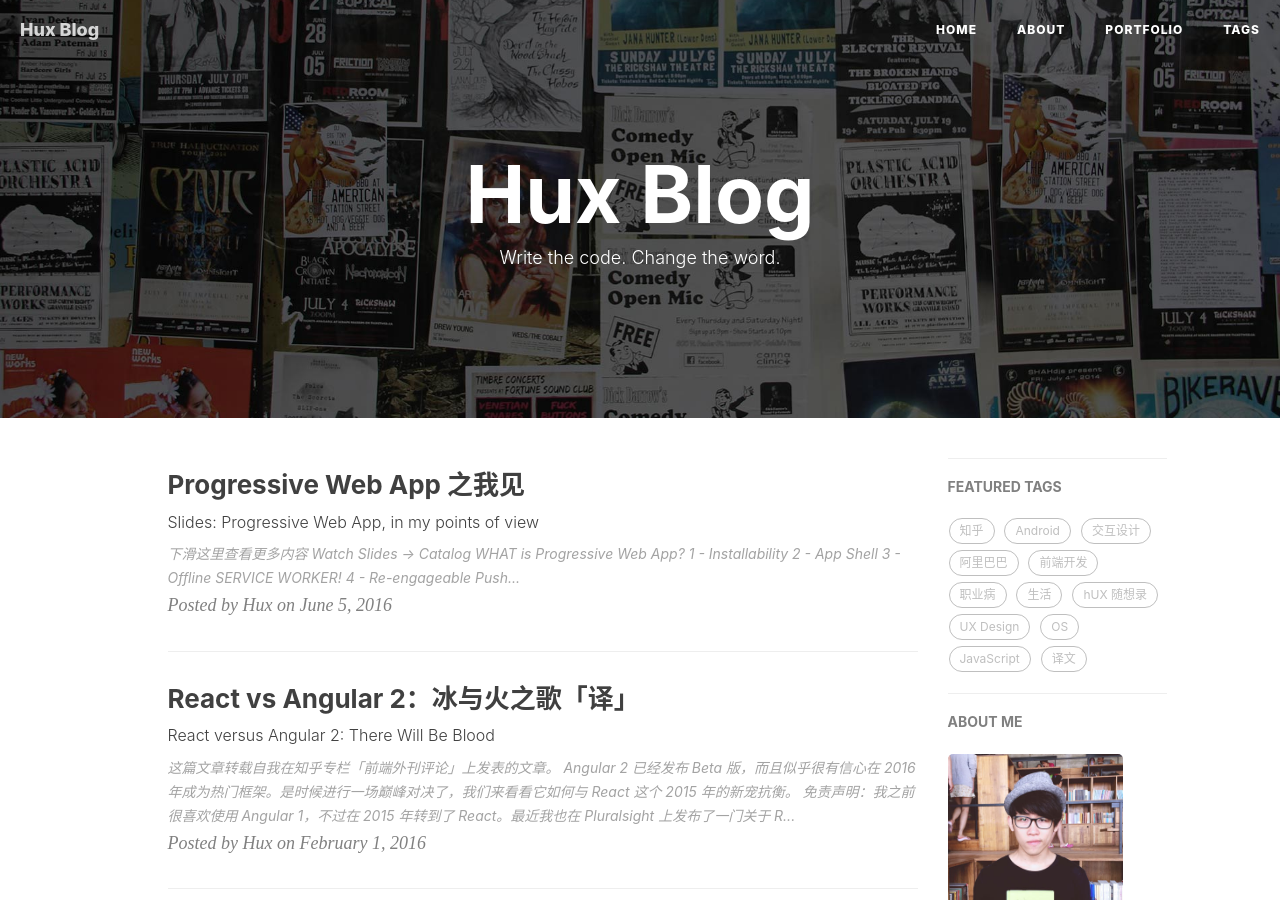
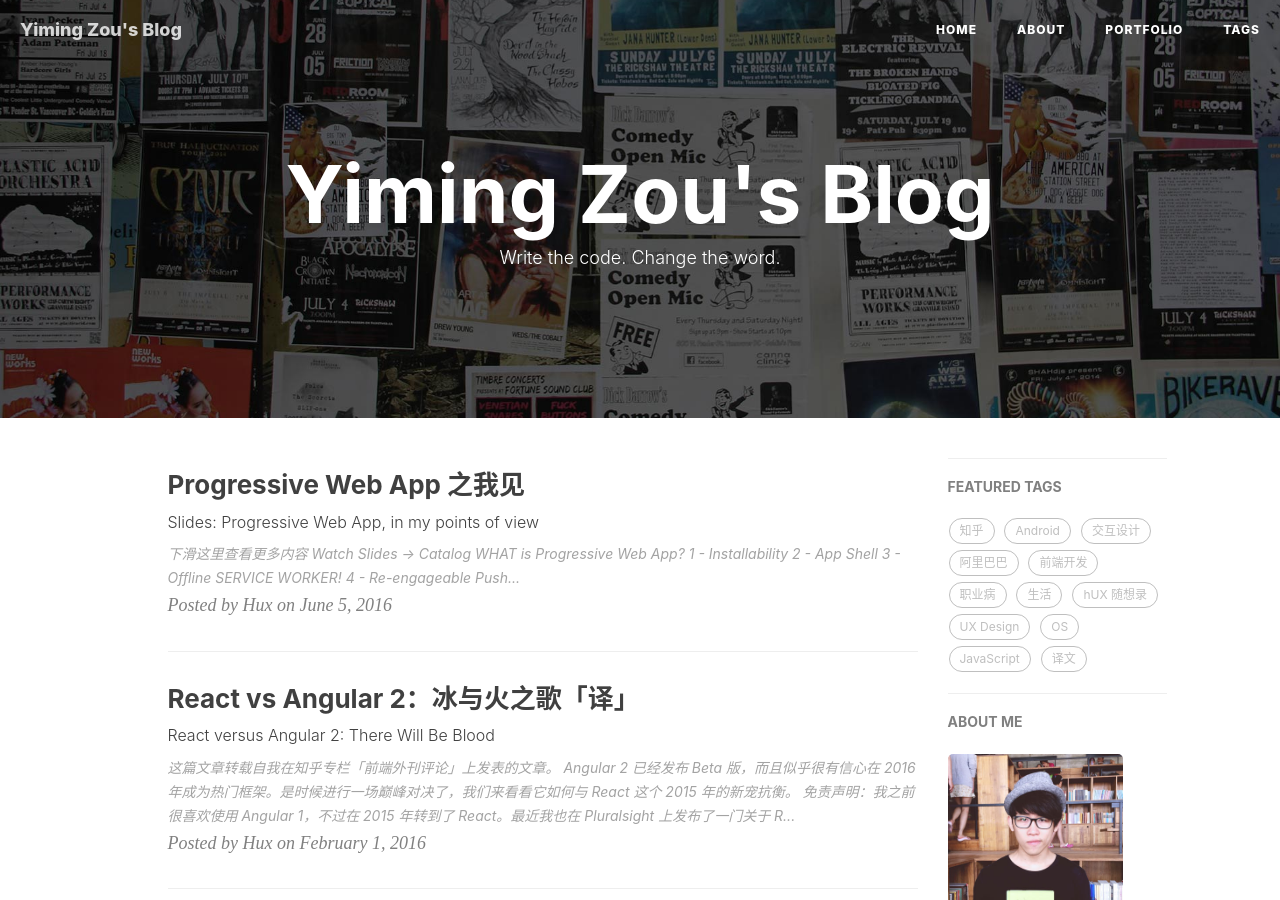
Before and after one commit to imingtsou/imingtsou.github.io, a Jekyll site: the page built from index.html, in a window 1280 px wide and 900 px high. Built offline with Jekyll 4.4.1, drawn with Linux system fonts in a browser that asks for light colours; nearby versions of some CDN libraries; the list of posts is cut into pages by our own code.

Commit message:
update config

```diff
--- a/_config.yml
+++ b/_config.yml
@@ -1,20 +1,20 @@
 # Site settings
-title: Hux Blog
-SEOTitle: 黄玄的博客 | Hux Blog
+title: Yiming Zou's Blog
+SEOTitle: Yiming Zou's Blog
 header-img: img/home-bg.jpg
-email: huxpro@gmail.com
+email: imingtsou@gmail.com
 description: "关于前端与设计、黑客与画家 | 黄玄，Web & Mobile Lover，Front-End Engineer，UX Designer | 这里是 @Hux黄玄 的个人博客，与你一起发现更大的世界。"
 keyword: "黄玄, Hux黄玄, Hux, 鬼栈, huxpro, @huxpro, 黄玄的博客, Hux Blog, 博客, 个人网站, 互联网, 前端, 设计, 产品, 肖玉, Lynn, 肖玉的男朋友"
-url: "http://huangxuan.me"              # your host, for absolute URL
+url: "https://imingtsou.github.io/"              # your host, for absolute URL
 baseurl: ""                             # for example, '/blog' if your blog hosted on 'host/blog'
 
 
 
 # SNS settings
 RSS: false
-weibo_username:     huxpro
-zhihu_username:     huxpro
-github_username:    huxpro
+weibo_username:     imingtsou
+zhihu_username:     infinity730
+github_username:    imingtsou
 #twitter_username:  huxpro
 facebook_username:  huxpro
 # linkedin_username:  firstname-lastname-idxxxx
```
